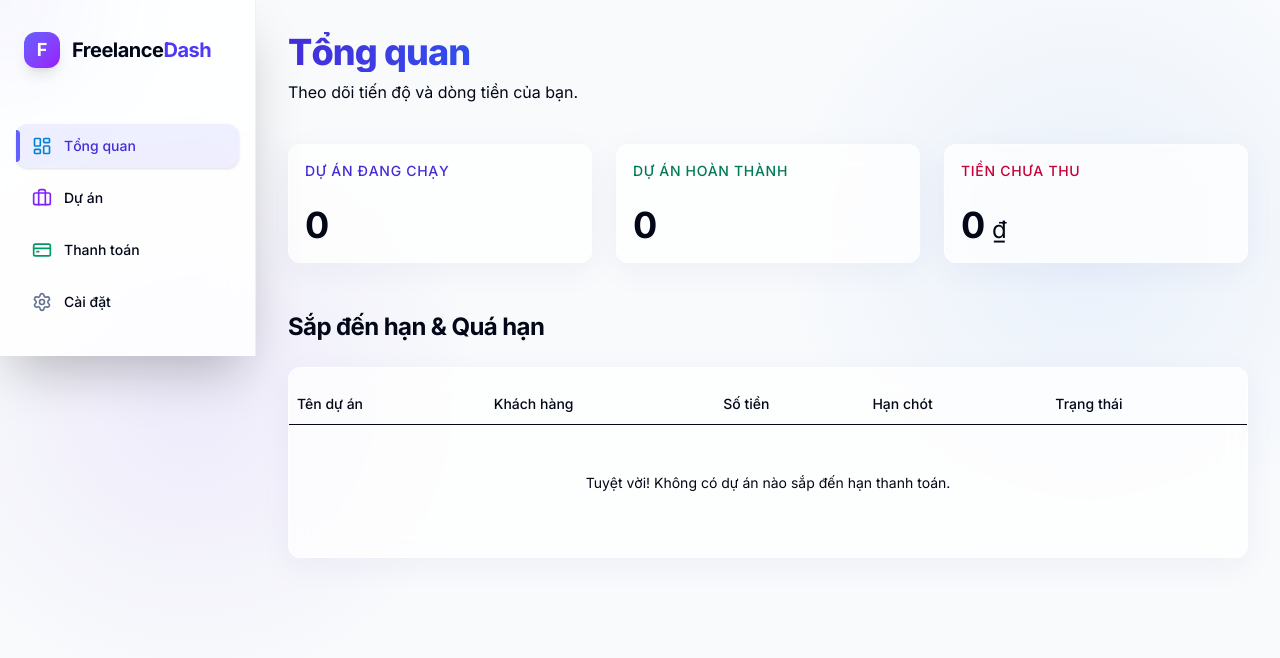
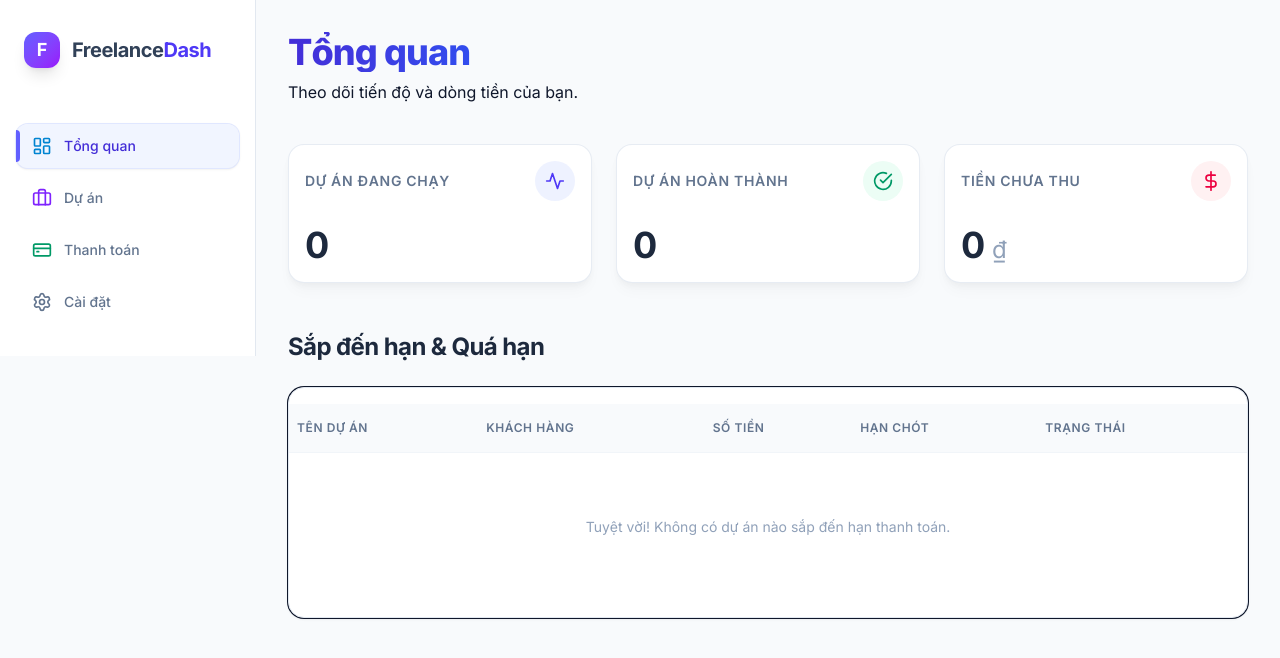
Before and after one commit to levanthien21/KHO-L-U-TR-D-N, a Next.js app: page / in a window 1280 px wide. Shown: the top 658 px of the page. Built offline with nearby package versions, Linux system fonts and the light colour scheme.

Commit message:
feat: complete UI overhaul for modern SaaS layout

```diff
--- a/app/globals.css
+++ b/app/globals.css
@@ -25,33 +25,21 @@
   }
 }
 
-@layer base {
-  body {
-    background-color: hsl(var(--background));
-    color: hsl(var(--foreground));
-    background-image: radial-gradient(circle at 15% 50%, rgba(124, 58, 237, 0.08), transparent 25%),
-                      radial-gradient(circle at 85% 30%, rgba(59, 130, 246, 0.08), transparent 25%);
-    background-attachment: fixed;
-  }
-}
-
-/* Glassmorphism Utilities */
+/* Sleek Utilities */
 .glass {
-  background-color: rgba(255, 255, 255, 0.6);
+  background-color: rgba(255, 255, 255, 0.8);
   backdrop-filter: blur(12px);
-  border: 1px solid rgba(255, 255, 255, 0.5);
-  box-shadow: 0 8px 32px 0 rgba(31, 38, 135, 0.07);
+  border: 1px solid rgba(226, 232, 240, 0.8);
+  box-shadow: 0 4px 6px -1px rgba(0, 0, 0, 0.05);
 }
 .glass-panel {
-  background-color: rgba(255, 255, 255, 0.75);
-  backdrop-filter: blur(16px);
-  border: 1px solid rgba(255, 255, 255, 0.6);
-  box-shadow: 0 8px 32px 0 rgba(31, 38, 135, 0.05);
+  background-color: #ffffff;
+  border: 1px solid rgba(226, 232, 240, 0.8);
+  box-shadow: 0 4px 6px -1px rgba(0, 0, 0, 0.03), 0 10px 15px -3px rgba(0, 0, 0, 0.03);
 }
 .glass-sidebar {
-  background-color: rgba(255, 255, 255, 0.85);
-  backdrop-filter: blur(20px);
-  border-right: 1px solid rgba(226, 232, 240, 0.6);
+  background-color: #ffffff;
+  border-right: 1px solid rgba(226, 232, 240, 0.8);
 }
 .premium-glow {
   position: relative;
--- a/app/layout.tsx
+++ b/app/layout.tsx
@@ -18,8 +18,8 @@ export default function RootLayout({
   children: React.ReactNode;
 }>) {
   return (
-    <html lang="en" className="dark">
-      <body className={`${inter.className} min-h-screen bg-background text-foreground flex overflow-hidden`}>
+    <html lang="en">
+      <body className={`${inter.className} min-h-screen bg-slate-50 text-slate-900 flex overflow-hidden selection:bg-indigo-100 selection:text-indigo-900`}>
         <ProjectProvider>
           <div className="w-64 h-full hidden md:block z-10 relative">
             <Sidebar />
@@ -27,7 +27,7 @@ export default function RootLayout({
           <main className="flex-1 overflow-y-auto relative z-0">
             {children}
           </main>
-          <Toaster richColors position="top-right" theme="dark" />
+          <Toaster richColors position="top-right" theme="light" />
         </ProjectProvider>
       </body>
     </html>
--- a/app/page.tsx
+++ b/app/page.tsx
@@ -49,35 +49,44 @@ export default function Dashboard() {
       </motion.div>
 
       <motion.div variants={container} className="grid grid-cols-1 md:grid-cols-3 gap-6 mb-12">
-        <motion.div variants={item} className="premium-glow group">
-          <Card className="glass-panel border-none h-full transition-transform duration-300 group-hover:-translate-y-1">
-            <CardHeader className="pb-2">
-              <CardTitle className="text-sm font-medium text-indigo-700 uppercase tracking-wider">Dự án đang chạy</CardTitle>
+        <motion.div variants={item}>
+          <Card className="glass-panel border-none h-full rounded-2xl transition-all duration-300 hover:shadow-lg hover:-translate-y-1">
+            <CardHeader className="pb-2 flex flex-row items-center justify-between space-y-0">
+              <CardTitle className="text-sm font-semibold text-slate-500 uppercase tracking-wider">Dự án đang chạy</CardTitle>
+              <div className="h-10 w-10 bg-indigo-50 text-indigo-600 rounded-full flex items-center justify-center">
+                <svg xmlns="http://www.w3.org/2000/svg" className="h-5 w-5" viewBox="0 0 24 24" fill="none" stroke="currentColor" strokeWidth="2" strokeLinecap="round" strokeLinejoin="round"><path d="M22 12h-4l-3 9L9 3l-3 9H2"/></svg>
+              </div>
             </CardHeader>
             <CardContent>
-              <div className="text-4xl font-bold text-foreground tracking-tight">{totalActive}</div>
+              <div className="text-4xl font-bold text-slate-800 tracking-tight">{totalActive}</div>
             </CardContent>
           </Card>
         </motion.div>
 
-        <motion.div variants={item} className="premium-glow group">
-          <Card className="glass-panel border-none h-full transition-transform duration-300 group-hover:-translate-y-1">
-            <CardHeader className="pb-2">
-              <CardTitle className="text-sm font-medium text-emerald-700 uppercase tracking-wider">Dự án hoàn thành</CardTitle>
+        <motion.div variants={item}>
+          <Card className="glass-panel border-none h-full rounded-2xl transition-all duration-300 hover:shadow-lg hover:-translate-y-1">
+            <CardHeader className="pb-2 flex flex-row items-center justify-between space-y-0">
+              <CardTitle className="text-sm font-semibold text-slate-500 uppercase tracking-wider">Dự án hoàn thành</CardTitle>
+              <div className="h-10 w-10 bg-emerald-50 text-emerald-600 rounded-full flex items-center justify-center">
+                <svg xmlns="http://www.w3.org/2000/svg" className="h-5 w-5" viewBox="0 0 24 24" fill="none" stroke="currentColor" strokeWidth="2" strokeLinecap="round" strokeLinejoin="round"><path d="M22 11.08V12a10 10 0 1 1-5.93-9.14"/><polyline points="22 4 12 14.01 9 11.01"/></svg>
+              </div>
             </CardHeader>
             <CardContent>
-              <div className="text-4xl font-bold text-foreground tracking-tight">{totalCompleted}</div>
+              <div className="text-4xl font-bold text-slate-800 tracking-tight">{totalCompleted}</div>
             </CardContent>
           </Card>
         </motion.div>
 
-        <motion.div variants={item} className="premium-glow group">
-          <Card className="glass-panel border-none h-full transition-transform duration-300 group-hover:-translate-y-1">
-            <CardHeader className="pb-2">
-              <CardTitle className="text-sm font-medium text-rose-700 uppercase tracking-wider">Tiền chưa thu</CardTitle>
+        <motion.div variants={item}>
+          <Card className="glass-panel border-none h-full rounded-2xl transition-all duration-300 hover:shadow-lg hover:-translate-y-1">
+            <CardHeader className="pb-2 flex flex-row items-center justify-between space-y-0">
+              <CardTitle className="text-sm font-semibold text-slate-500 uppercase tracking-wider">Tiền chưa thu</CardTitle>
+              <div className="h-10 w-10 bg-rose-50 text-rose-600 rounded-full flex items-center justify-center">
+                <svg xmlns="http://www.w3.org/2000/svg" className="h-5 w-5" viewBox="0 0 24 24" fill="none" stroke="currentColor" strokeWidth="2" strokeLinecap="round" strokeLinejoin="round"><line x1="12" y1="1" x2="12" y2="23"/><path d="M17 5H9.5a3.5 3.5 0 0 0 0 7h5a3.5 3.5 0 0 1 0 7H6"/></svg>
+              </div>
             </CardHeader>
             <CardContent>
-              <div className="text-4xl font-bold text-foreground tracking-tight">{totalPendingPayments.toLocaleString("vi-VN")} <span className="text-2xl text-muted-foreground font-normal">₫</span></div>
+              <div className="text-4xl font-bold text-slate-800 tracking-tight">{totalPendingPayments.toLocaleString("vi-VN")} <span className="text-2xl text-slate-400 font-normal">₫</span></div>
             </CardContent>
           </Card>
         </motion.div>
@@ -85,23 +94,23 @@ export default function Dashboard() {
 
       <motion.div variants={item}>
         <div className="flex items-center justify-between mb-6">
-          <h2 className="text-2xl font-bold text-foreground tracking-tight">Sắp đến hạn & Quá hạn</h2>
+          <h2 className="text-2xl font-bold text-slate-800 tracking-tight">Sắp đến hạn & Quá hạn</h2>
         </div>
-        <Card className="glass-panel border-none overflow-hidden">
+        <Card className="bg-white shadow-sm border border-slate-200 rounded-2xl overflow-hidden">
           <Table>
-            <TableHeader className="bg-muted/50">
-              <TableRow className="border-border hover:bg-transparent">
-                <TableHead className="text-muted-foreground font-medium">Tên dự án</TableHead>
-                <TableHead className="text-muted-foreground font-medium">Khách hàng</TableHead>
-                <TableHead className="text-muted-foreground font-medium">Số tiền</TableHead>
-                <TableHead className="text-muted-foreground font-medium">Hạn chót</TableHead>
-                <TableHead className="text-muted-foreground font-medium">Trạng thái</TableHead>
+            <TableHeader className="bg-slate-50 border-b border-slate-100">
+              <TableRow className="border-none hover:bg-transparent">
+                <TableHead className="text-slate-500 font-semibold uppercase text-xs tracking-wider h-12">Tên dự án</TableHead>
+                <TableHead className="text-slate-500 font-semibold uppercase text-xs tracking-wider h-12">Khách hàng</TableHead>
+                <TableHead className="text-slate-500 font-semibold uppercase text-xs tracking-wider h-12">Số tiền</TableHead>
+                <TableHead className="text-slate-500 font-semibold uppercase text-xs tracking-wider h-12">Hạn chót</TableHead>
+                <TableHead className="text-slate-500 font-semibold uppercase text-xs tracking-wider h-12">Trạng thái</TableHead>
               </TableRow>
             </TableHeader>
             <TableBody>
               {upcomingProjects.length === 0 ? (
-                <TableRow className="border-border hover:bg-muted/30">
-                  <TableCell colSpan={5} className="text-center py-12 text-muted-foreground">
+                <TableRow className="border-b-0 hover:bg-slate-50/50">
+                  <TableCell colSpan={5} className="text-center py-16 text-slate-400">
                     Tuyệt vời! Không có dự án nào sắp đến hạn thanh toán.
                   </TableCell>
                 </TableRow>
@@ -111,11 +120,11 @@ export default function Dashboard() {
                   const isOverdue = isPast(dueDate) && !isToday(dueDate);
 
                   return (
-                    <TableRow key={project.id} className="border-border hover:bg-muted/30 transition-colors group">
-                      <TableCell className="font-semibold text-foreground">{project.name}</TableCell>
-                      <TableCell className="text-muted-foreground">{project.clientName}</TableCell>
-                      <TableCell className="text-foreground font-medium">{project.totalPrice.toLocaleString("vi-VN")} ₫</TableCell>
-                      <TableCell className={isOverdue ? "text-rose-600 font-semibold" : "text-muted-foreground"}>
+                    <TableRow key={project.id} className="border-b border-slate-100 hover:bg-slate-50/80 transition-colors group">
+                      <TableCell className="font-semibold text-slate-800 py-4">{project.name}</TableCell>
+                      <TableCell className="text-slate-600 py-4">{project.clientName}</TableCell>
+                      <TableCell className="text-slate-800 font-medium py-4">{project.totalPrice.toLocaleString("vi-VN")} ₫</TableCell>
+                      <TableCell className={isOverdue ? "text-rose-600 font-semibold py-4" : "text-slate-600 py-4"}>
                         {format(dueDate, "dd/MM/yyyy", { locale: vi })}
                       </TableCell>
                       <TableCell>
--- a/components/Sidebar.tsx
+++ b/components/Sidebar.tsx
@@ -37,10 +37,7 @@ export function Sidebar() {
   const pathname = usePathname();
 
   return (
-    <div className="space-y-4 py-6 flex flex-col h-full glass-sidebar text-foreground shadow-2xl relative overflow-hidden">
-      {/* Decorative gradient orb */}
-      <div className="absolute top-0 left-0 w-32 h-32 bg-indigo-500/10 rounded-full blur-3xl -translate-y-1/2 -translate-x-1/2" />
-
+    <div className="space-y-4 py-6 flex flex-col h-full bg-white border-r border-slate-200 text-slate-700 relative overflow-hidden">
       <div className="px-4 py-2 flex-1 relative z-10">
         <Link href="/" className="flex items-center pl-2 mb-14 group">
           <div className="relative w-9 h-9 mr-3 bg-gradient-to-br from-indigo-500 to-purple-600 rounded-xl flex items-center justify-center text-white font-bold text-lg shadow-lg group-hover:shadow-indigo-500/50 transition-all duration-300">
@@ -65,7 +62,7 @@ export function Sidebar() {
                   whileTap={{ scale: 0.95 }}
                   className={cn(
                     "text-sm group flex p-3 w-full justify-start font-medium cursor-pointer rounded-xl transition-all duration-200",
-                    isActive ? "text-indigo-700 bg-indigo-500/10 shadow-sm" : "text-muted-foreground hover:text-indigo-600 hover:bg-black/5"
+                    isActive ? "text-indigo-700 bg-indigo-50/80 shadow-sm ring-1 ring-indigo-100" : "text-slate-500 hover:text-indigo-600 hover:bg-slate-50"
                   )}
                 >
                   {isActive && (
```
